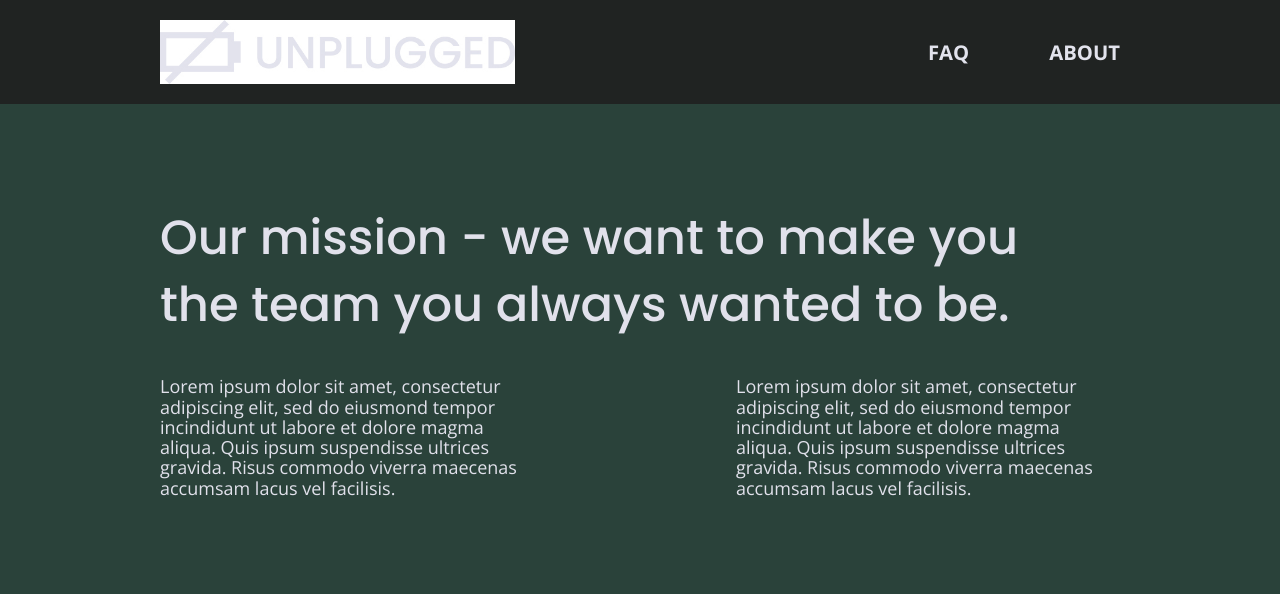
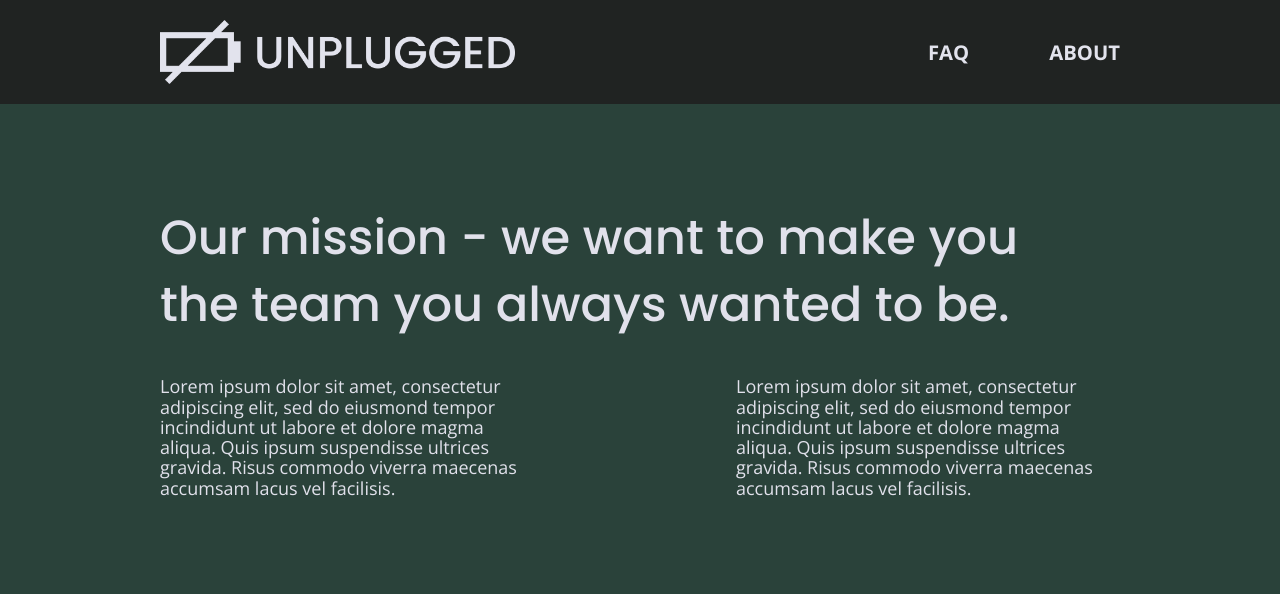
Before and after one commit to Paul-kav/unplugged-retreat, a website: page about/index.html in a window 1280 px wide. Shown: the top 594 px of the page. Drawn offline with nearby package versions, Linux system fonts and the light colour scheme; files whose address does not match are found by name.

Commit message:
Final edits

```diff
--- a/about/index.html
+++ b/about/index.html
@@ -30,7 +30,7 @@
     <div class="content-wrapper">
       <figure>
         <a href="#">
-          <img src="/Users/Paul/Documents/unplugged-retreat/img/unpluggedlogo.jpg"alt="unplugged logo">
+          <img src="../img/unpluggedlogo.png"alt="unplugged logo">
         </a>
       </figure>
       <div class="header-divider"></div>
```
Also changed, not shown: faq/index.html (+1 -1 lines), 2 other files.
